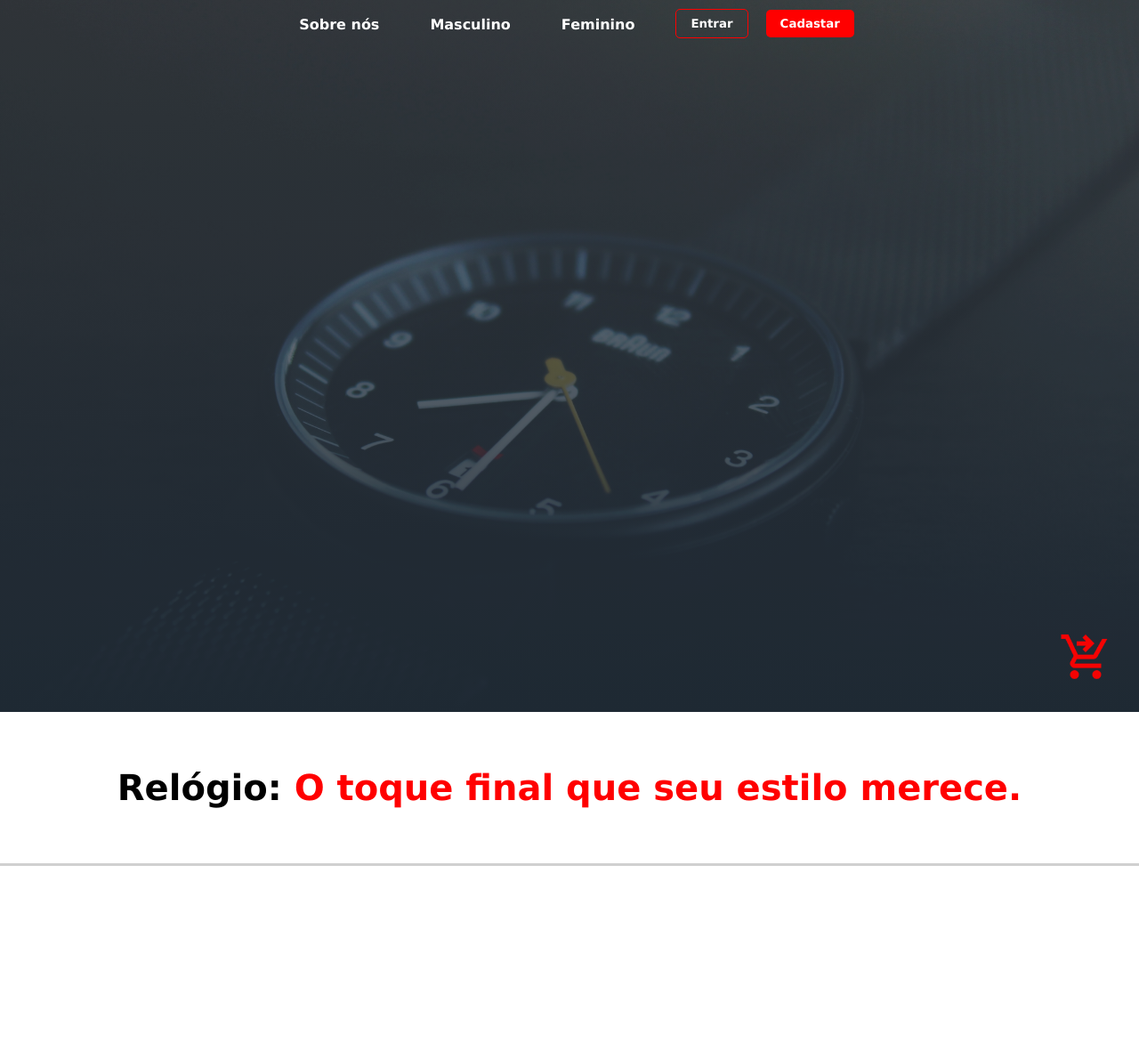
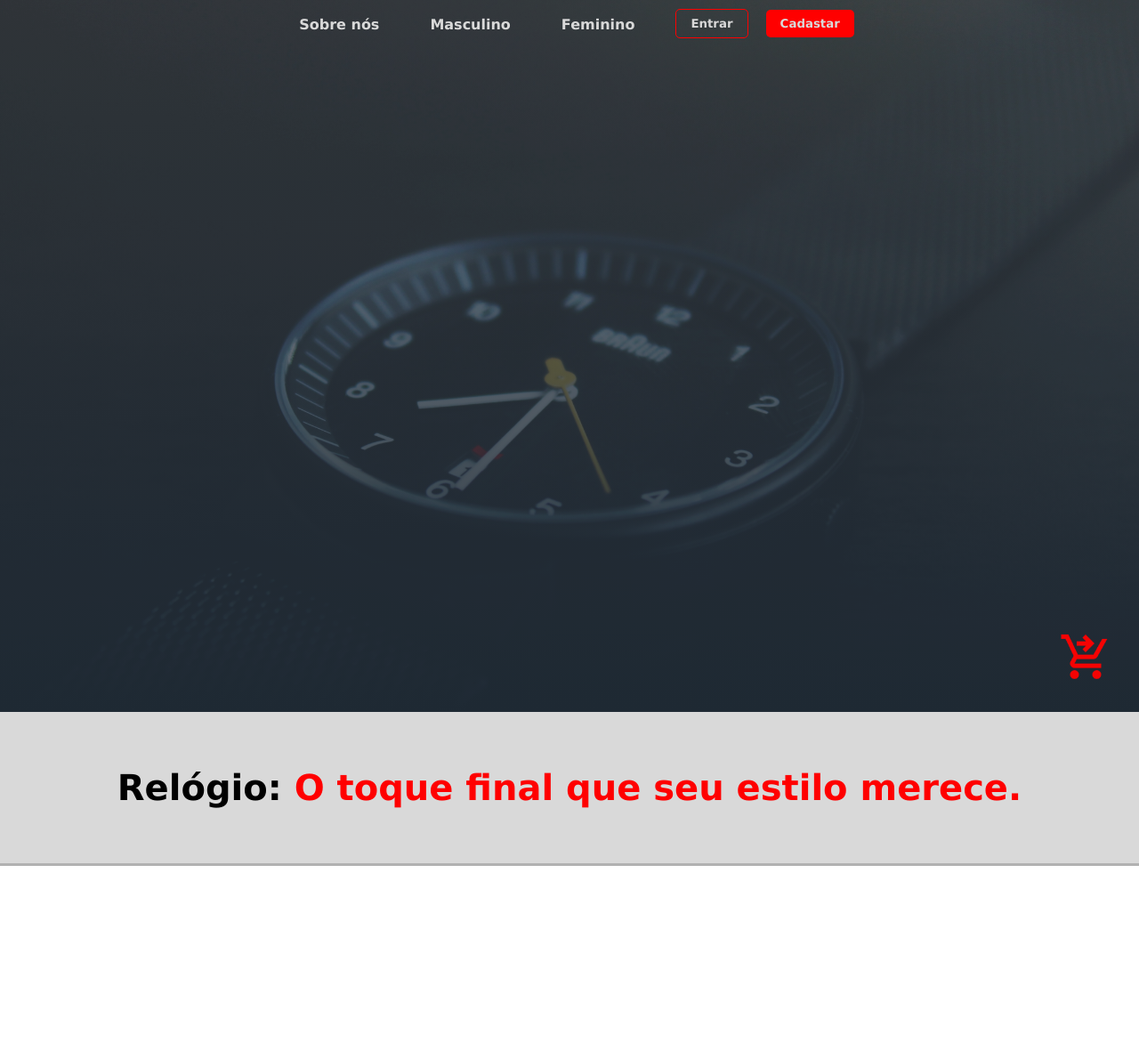
Before and after one commit to fabricio-dev-front/ElitePointers, a Django app: template templates/index.html in a window 1280 px wide. Shown: the top 1172 px of the page at 89% size. Run offline with Django 5.2, Linux system fonts and the light colour scheme; the template is opened without the code that fills it, so the values that code supplies are empty.

Commit message:
mudança de cores da pagina

```diff
--- a/templates/static/ElitePointers/css/style.css
+++ b/templates/static/ElitePointers/css/style.css
@@ -3,8 +3,14 @@
     padding: 0;
     text-decoration: none;
     list-style: none;
-    color: white;
+    color: var(--cor2);
     font-family:'Lucida Sans', 'Lucida Sans Regular', 'Lucida Grande', 'Lucida Sans Unicode', Geneva, Verdana, sans-serif ;
+}
+
+:root{
+    --cor1: #09090D;
+    --cor2: #D9D9D9;
+    --cor3: #2C3140;
 }
 
 img{
@@ -179,13 +185,16 @@ body{
     }
 }
 
+.divConta{
+    border: 1px solid red;
+}
 /* ===================== conteudo principal ===================== */
 
 .main{
     width: 100%;
     height: 150px;
     padding: 10px 0px;
-    background-color: white;
+    background-color: var(--cor2);
     display: flex;
     justify-content: center;
     align-items: center;
@@ -227,12 +236,12 @@ body{
     right: -5px;
     animation: cursorPiscando .6s infinite, mostraPalavras 20s steps(35) infinite;
     width: calc(100% + 12px);
-    background-color: white;
+    background-color: var(--cor2);
 }
 
 @keyframes cursorPiscando{
     0%{
-       border-left: 2px solid white;
+       border-left: 2px solid var(--cor2);
     }
 }
 
@@ -303,7 +312,7 @@ body{
 
 .card > button{
     color: black;
-    background-color: white;
+    background-color: var(--cor2);
     border: 1px solid black;
     padding: 5px 10px;
     border-radius: 5px;
@@ -315,7 +324,7 @@ body{
 .card > button:hover{
     cursor: pointer;
     background-color: red;
-    color: white;
+    color: var(--cor2);
 }
 
 @media(max-width: 778px){
@@ -347,7 +356,7 @@ body{
     gap: 40px;
     padding: 20px 10px;
     margin-top: 15px;
-    background-color: #1C1C1C;
+    background-color: var(--cor1);
     max-width: 100%;
 }
 
@@ -360,7 +369,7 @@ body{
 
 .footer h1{
     font-size: 20px;
-    color: red;
+    color: var(--cor2);
     text-align: center;
 }
 
```
